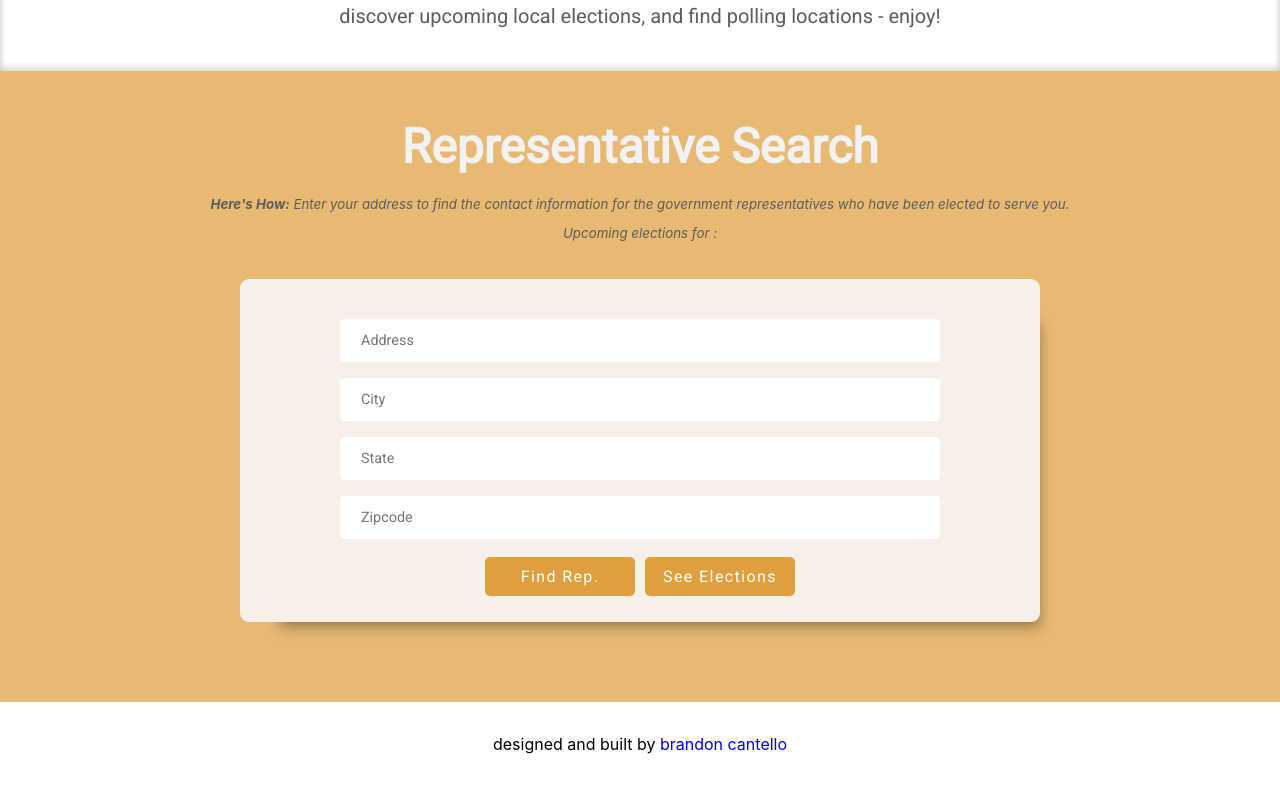
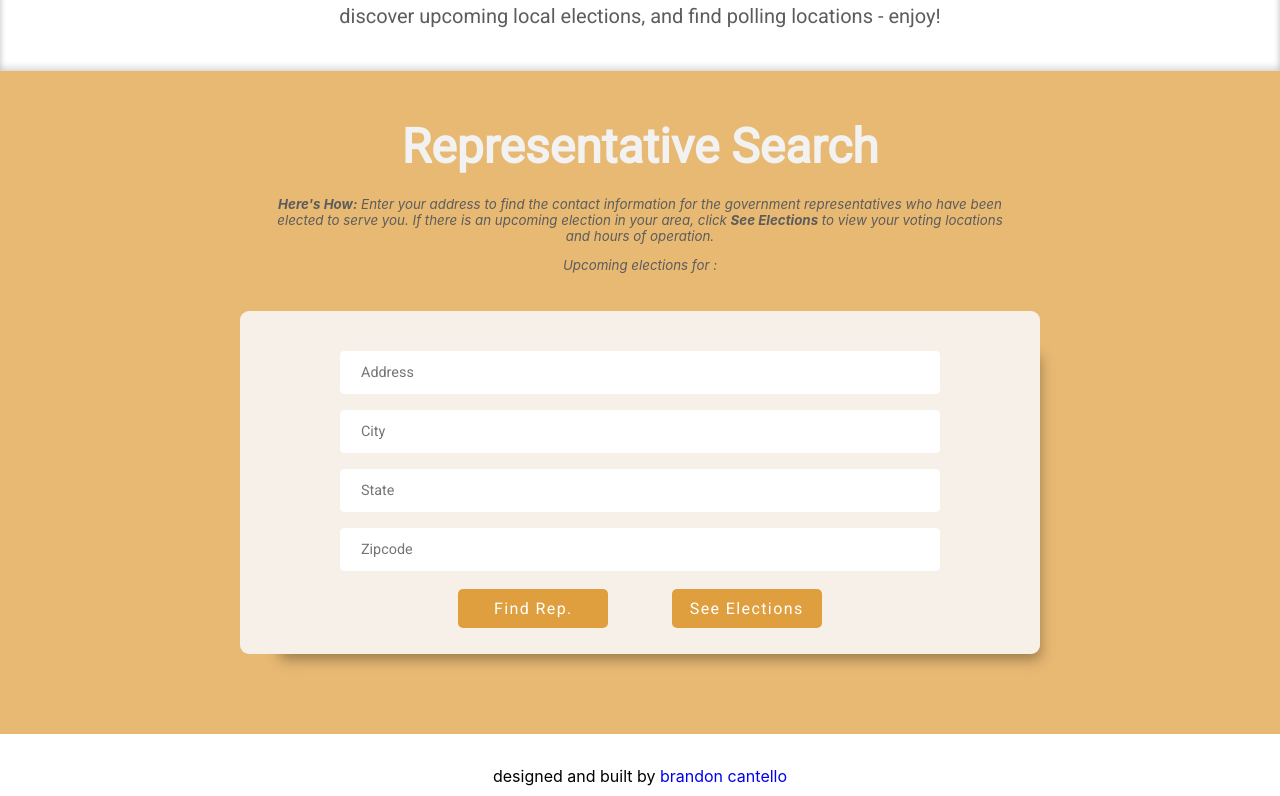
Before and after one commit to bcantello/peoples_voice_project, a React (Create React App) app: page / in a window 1280 px wide. Shown: the part 412-1208 px from the top of the page. Before the commit the page ends 1176 px from the top, so only its background shows below. Built offline with nearby package versions, Linux system fonts and the light colour scheme; no server answers.

Commit message:
updates search form mobile layout. Flex column buttons

```diff
--- a/src/components/searchForm/repSearchForm.css
+++ b/src/components/searchForm/repSearchForm.css
@@ -83,6 +83,12 @@
     opacity: .90;
 }
 
+#home-form-btn-container {
+    display: flex;
+    flex-direction: column;
+    width: 100%;
+}
+
 @media(min-width: 375px) {
     .address-form-title h1 {
         font-size: 1.5em;
@@ -116,6 +122,12 @@
     .address-form-field {
         font-size: 15px;
     }
+
+    #home-form-btn-container {
+        flex-direction: row;
+        justify-content: space-evenly;
+        width: 60%;
+    }
 }
 
 @media(min-width: 1024px) {
@@ -139,4 +151,10 @@
     .address-form-button {
         width: 150px;
     }
+
+    #home-form-btn-container {
+        flex-direction: row;
+        justify-content: space-evenly;
+        width: 60%;
+    }
 }
--- a/src/components/searchForm/repSearchForm.js
+++ b/src/components/searchForm/repSearchForm.js
@@ -54,10 +54,6 @@ export default function RepSearchForm() {
 	return (
 		<div className={'address-form-container'}>
 			<div className={'address-form'}>
-				<div className={'address-form-title'}>
-				{/*<p className={'form-intro'}>Enter your address to find the contact information for the government*/}
-				{/*	representatives who have been elected to serve you.</p>*/}
-				</div>
 				<form className={'rep-search-form'} >
 					<input
 						className="address-form-field"
--- a/src/pages/home/home.css
+++ b/src/pages/home/home.css
@@ -59,8 +59,12 @@
     padding-bottom: 3%;
     color: #5c5c5c;
     font-size: smaller;
-    width: 85%;
     max-width: 1000px;
+    margin: 0 auto;
+}
+
+.upcoming p {
+    width: 75%;
     margin: 0 auto;
 }
 
--- a/src/pages/home/home.js
+++ b/src/pages/home/home.js
@@ -29,20 +29,24 @@ export default function Home() {
 				<img id={'header-image'} src={headerImage} alt={'peace sign hands'}/>
 			</div>
 			<div className={'intro-block'}>
-				<p className={'home-intro'}>Welcome to The People's Voice Project. A central location where users can search government representatives,
+				<p className={'home-intro'}>Welcome to The People's Voice Project. A central location where users can
+					search government representatives,
 					discover upcoming local elections, and find polling locations - enjoy!</p>
 			</div>
 			<div className={'content-block-2'}>
 				<h1 className={'block2-h1'}>Representative Search</h1>
 				<div className={'upcoming'}>
-				<p className={'rep-intro'}><span style={{fontWeight:'bold'}}>Here's How:</span> Enter your address to find the contact information for the government
-					representatives who have been elected to serve you.</p>
+					<p className={'rep-intro'}><span style={{fontWeight: 'bold'}}>Here's How:</span> Enter your address
+						to find the contact information for the government representatives who have been elected to
+						serve you. If there is an upcoming election in your area, click <span
+							style={{fontWeight: 'bold'}}>See Elections</span> to view your voting locations and hours of
+						operation.</p>
 					<div id={'upcoming-details'}>
 						<p>Upcoming elections for {userIp.region}:</p>
 						<p>{electionDisplay}</p>
 					</div>
 				</div>
-			<RepSearchForm/>
+				<RepSearchForm/>
 			</div>
 		</>
 	);
```
